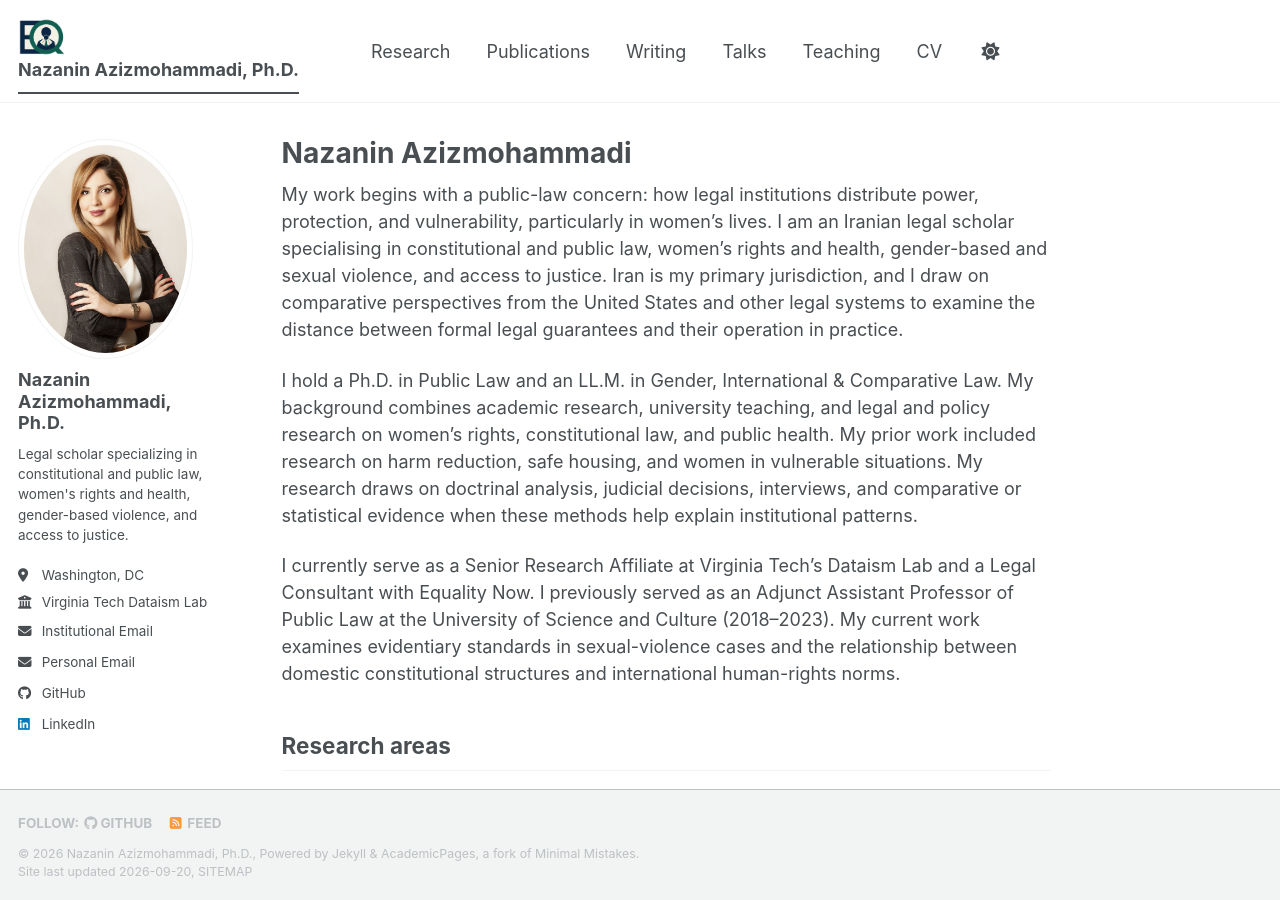
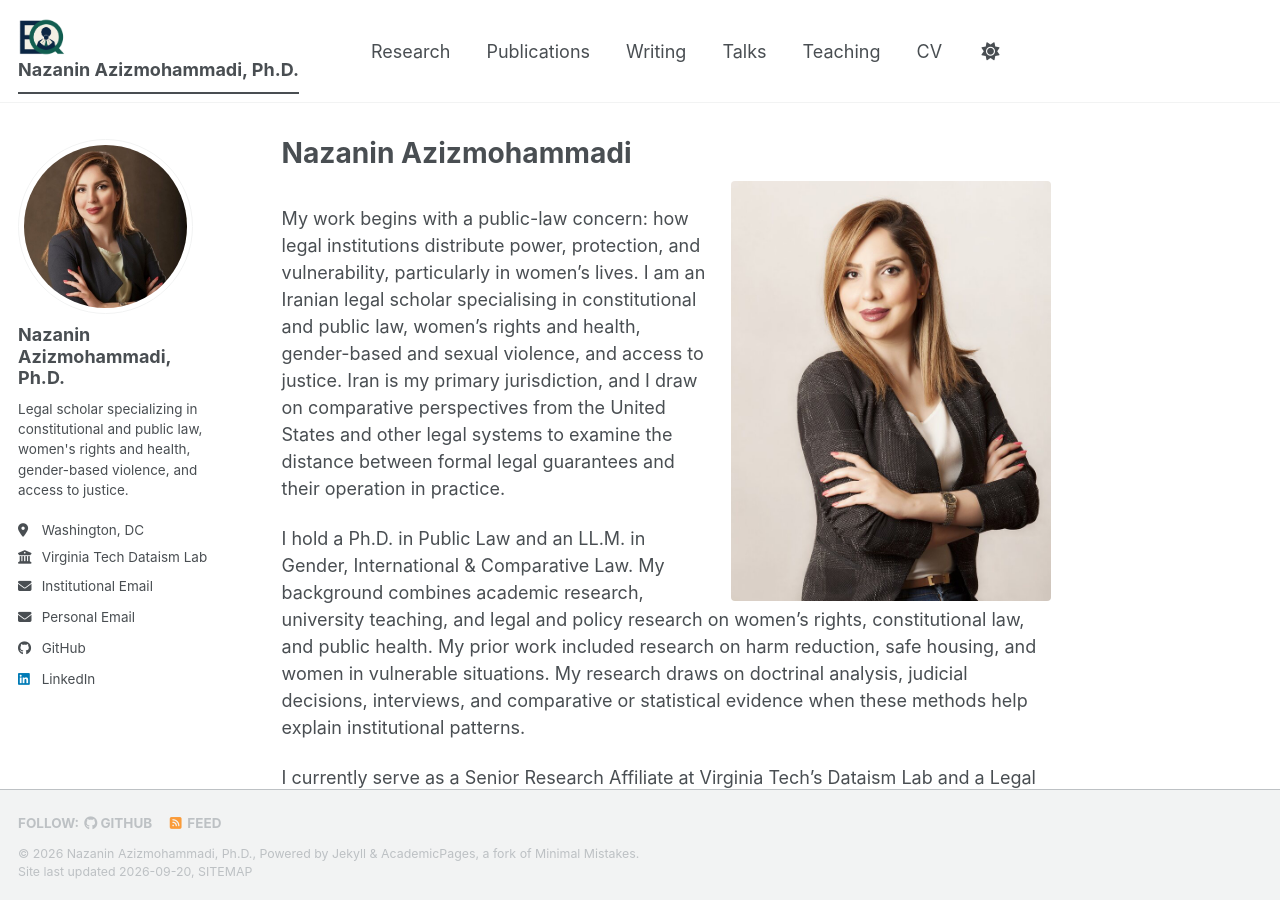
Before and after one commit to nazaninazizmohammadi/nazaninazizmohammadi.github.io, a Jekyll site: the page built from _pages/about.md, in a window 1280 px wide and 900 px high. Built offline with Jekyll 4.4.1, drawn with Linux system fonts in a browser that asks for light colours; a style sheet for code colours, icons or effects is not loaded.

Commit message:
Add professional portraits to profile and About page

```diff
--- a/_config.yml
+++ b/_config.yml
@@ -16,7 +16,7 @@ repository               : "nazaninazizmohammadi/nazaninazizmohammadi.github.io"
 
 # Site Author
 author:
-  avatar           : "profile.jpg"
+  avatar           : "nazanin-profile-2026.jpg"
   name             : "Nazanin Azizmohammadi, Ph.D."
   pronouns         :
   bio              : "Legal scholar specializing in constitutional and public law, women's rights and health, gender-based violence, and access to justice."
--- a/_pages/about.md
+++ b/_pages/about.md
@@ -6,6 +6,8 @@ redirect_from:
   - /about/
   - /about.html
 ---
+
+<img src="{{ base_path }}/images/nazanin-about-2026.jpg" alt="Nazanin Azizmohammadi" class="align-right" style="width: 320px; max-width: 100%; border-radius: 4px;">
 
 My work begins with a public-law concern: how legal institutions distribute power, protection, and vulnerability, particularly in women's lives. I am an Iranian legal scholar specialising in constitutional and public law, women's rights and health, gender-based and sexual violence, and access to justice. Iran is my primary jurisdiction, and I draw on comparative perspectives from the United States and other legal systems to examine the distance between formal legal guarantees and their operation in practice.
 
```
Also changed, not shown: images/nazanin-about-2026.jpg (added), images/nazanin-profile-2026.jpg (added).
